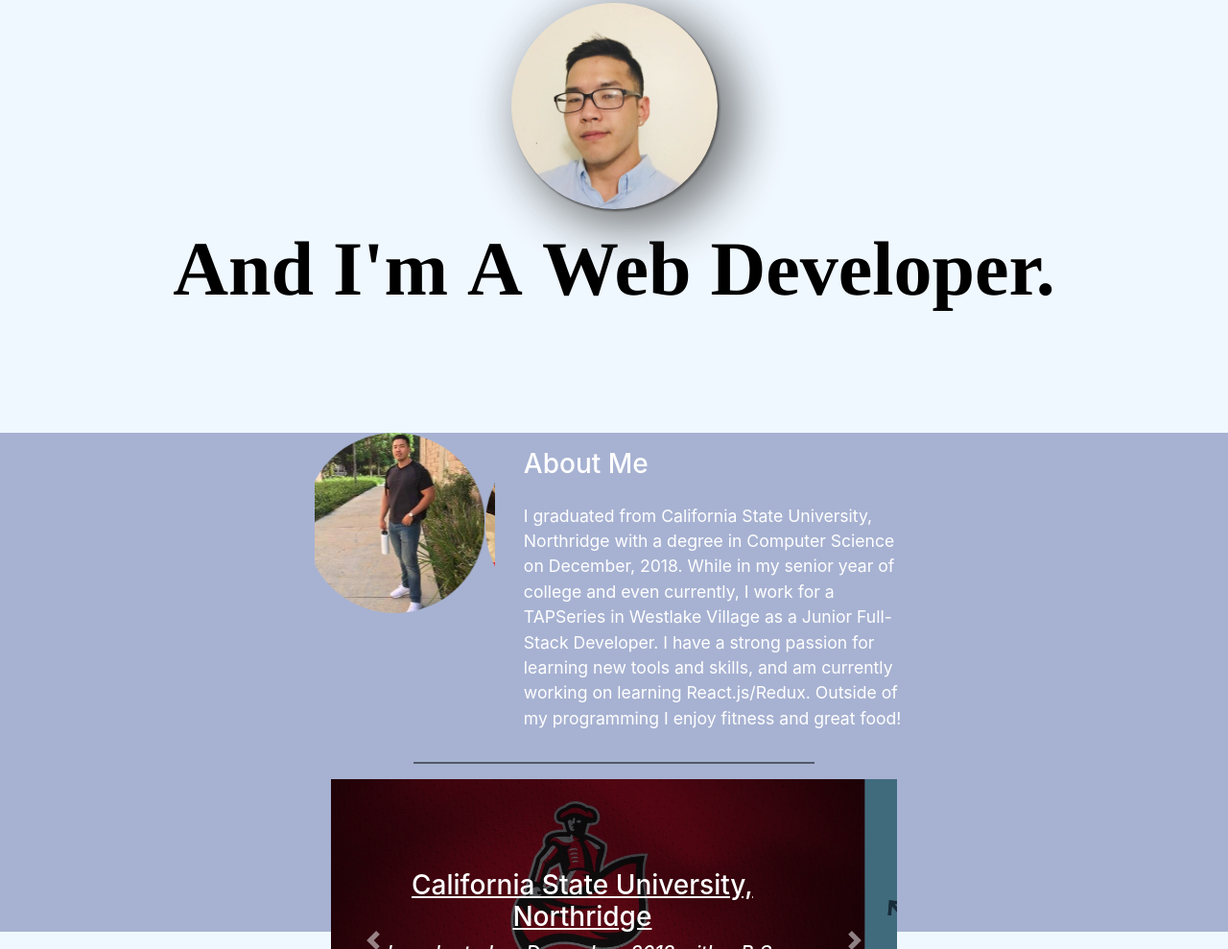
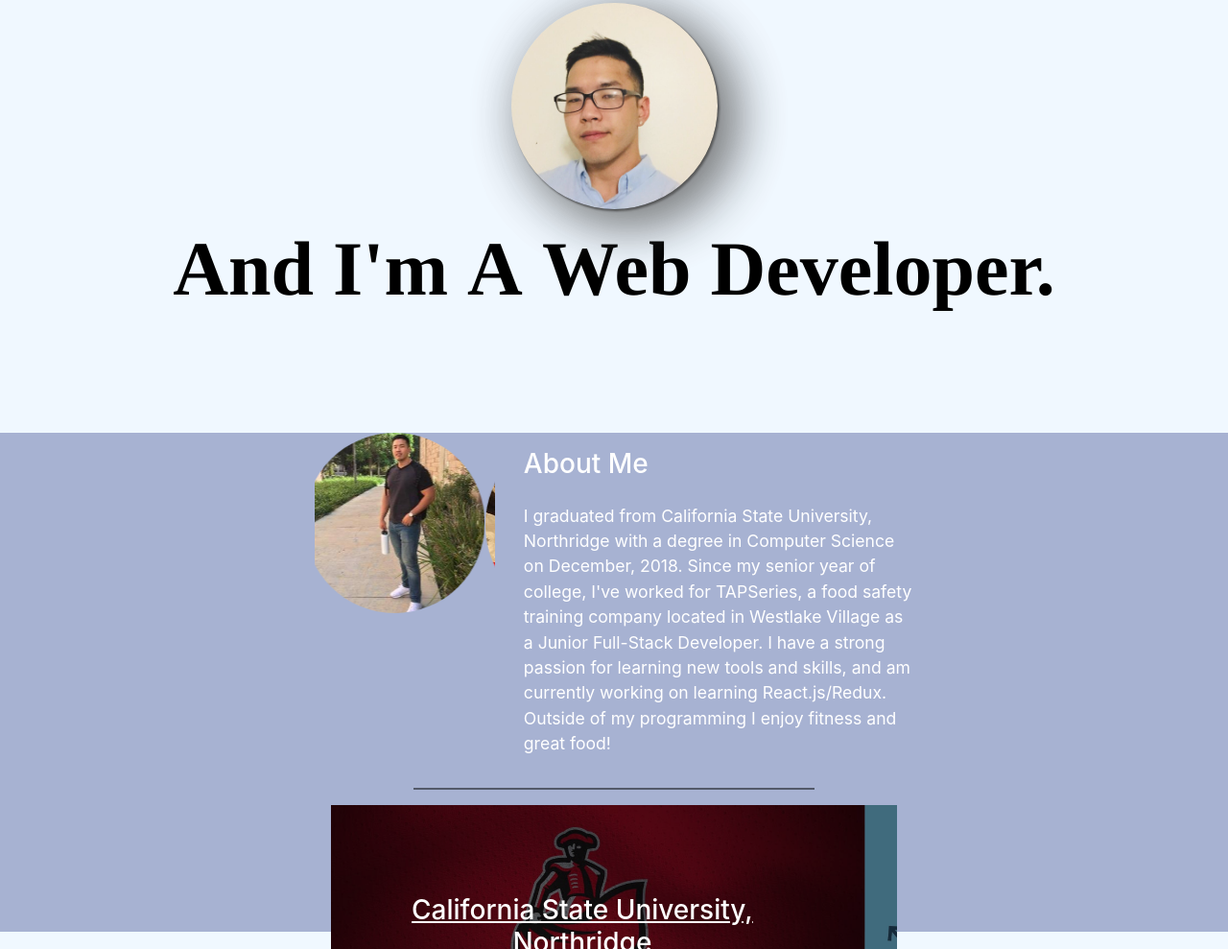
Before and after one commit to CheeseBites/CheeseBites.github.io, a plain HTML site: page index.html in a window 1280 px wide. Shown: the part 333-1322 px from the top of the page at 96% size. Drawn offline with nearby package versions, Linux system fonts and the light colour scheme.

Commit message:
minor text change

```diff
--- a/index.html
+++ b/index.html
@@ -72,7 +72,7 @@
 							<p><h3>About Me</h3></p>
 							<div>
 								<p class="about-contents">
-									I graduated from California State University, Northridge with a degree in Computer Science on December, 2018. While in my senior year of college and even currently, I work for a TAPSeries in Westlake Village as a Junior Full-Stack Developer. I have a strong passion for learning new tools and skills, and am currently working on learning React.js/Redux. Outside of my programming I enjoy fitness and great food!
+									I graduated from California State University, Northridge with a degree in Computer Science on December, 2018. Since my senior year of college, I've worked for TAPSeries, a food safety training company located in Westlake Village as a Junior Full-Stack Developer. I have a strong passion for learning new tools and skills, and am currently working on learning React.js/Redux. Outside of my programming I enjoy fitness and great food!
 								</p>
 							</div>
 						</div>
```
